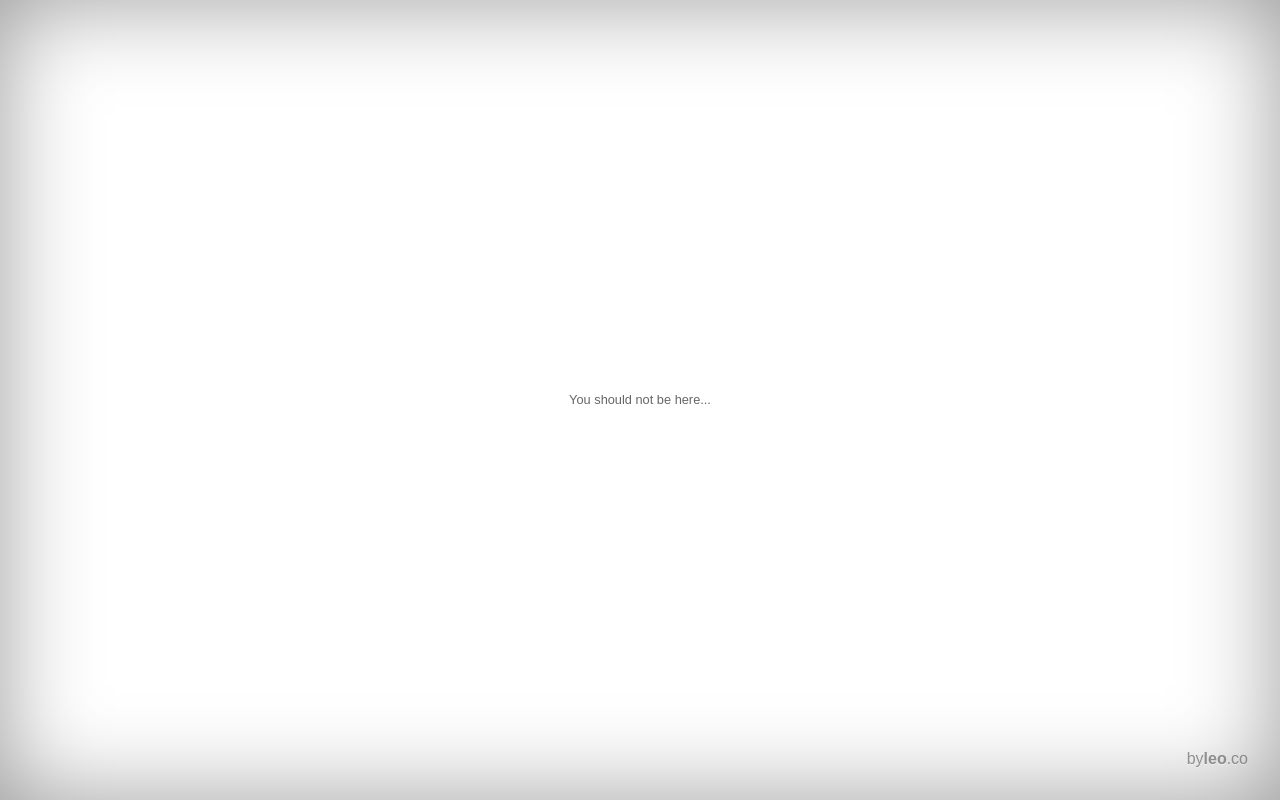
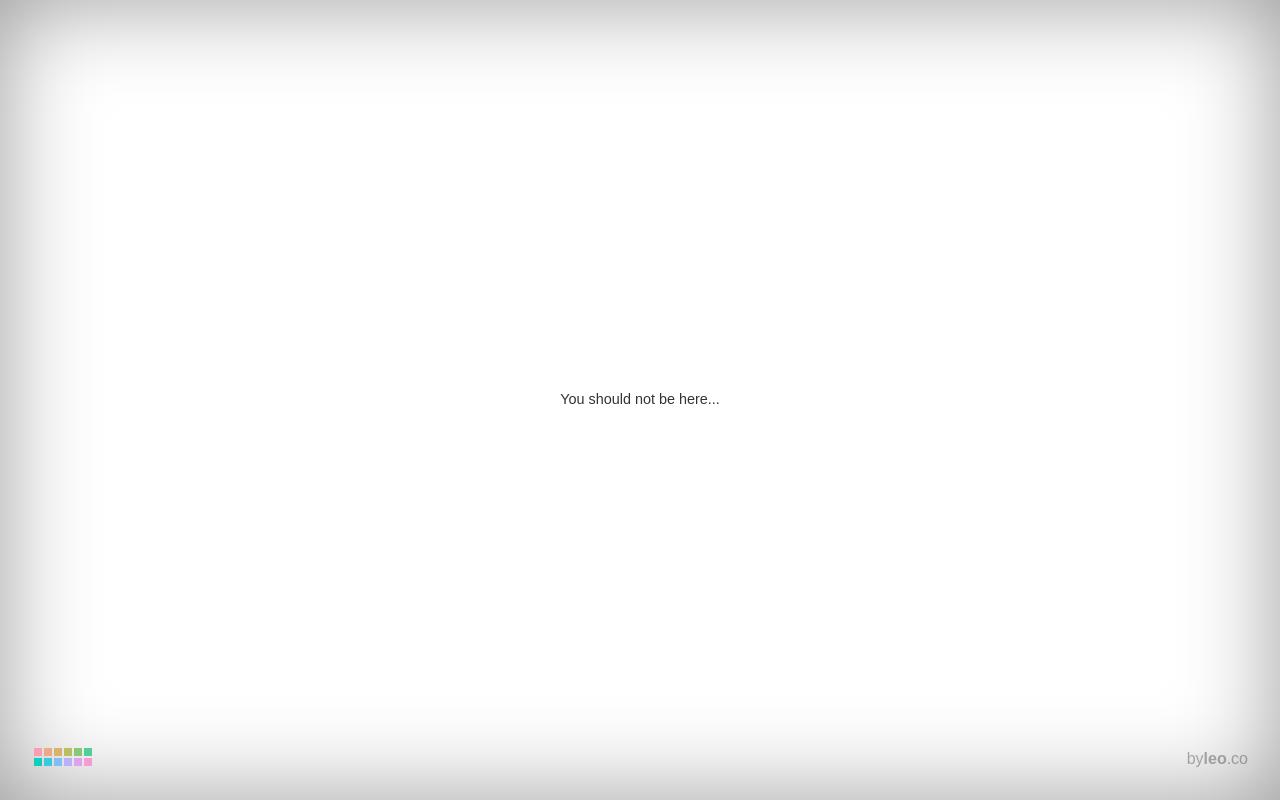
Before and after one commit to owlgrass/byleo.co, a plain HTML site: page index.html in a window 1280 px wide. Drawn offline with Linux system fonts and the light colour scheme.

Commit message:
Removed color background

```diff
--- a/css/main.css
+++ b/css/main.css
@@ -11,16 +11,7 @@ body {
 }
 
 .main-background {
-	-webkit-box-shadow: inset 0 0 6pc hsla(0, 0%, 0%, 0.4);
-	-moz-box-shadow: inset 0 0 6pc hsla(0, 0%, 0%, 0.4);
-	-ms-box-shadow: inset 0 0 6pc hsla(0, 0%, 0%, 0.4);
-	-o-box-shadow: inset 0 0 6pc hsla(0, 0%, 0%, 0.4);
 	box-shadow: inset 0 0 6pc hsla(0, 0%, 0%, 0.4);
-
-	-webkit-animation: fade-in 0.5s;
-	-moz-animation: fade-in 0.5s;
-	-ms-animation: fade-in 0.5s;
-	-o-animation: fade-in 0.5s;
 	animation: fade-in 0.5s;
 
 	position: absolute;
@@ -29,8 +20,6 @@ body {
 	top: 0;
 	left: 0;
 	z-index: -1;
-
-	transition: background 200ms;
 }
 @keyframes fade-in {
 	0% { opacity: 0; }
@@ -49,9 +38,9 @@ body {
 }
 
 .message {
-	color: #666;
+	color: #333;
 	line-height: 1.5;
-	font-size: 0.8rem;
+	font-size: 0.9rem;
 
 	position: absolute;
 	top: 50%;
@@ -62,10 +51,16 @@ body {
 
 nav {
 	position: absolute;
-	bottom: 2rem;
-	right: 2rem;
+	bottom: 0;
+	padding: 2rem;
+	box-sizing: border-box;
+
+	display: flex;
+	justify-content: space-between;
+	align-items: flex-end;
 
 	height: 3rem;
+	width: 100%;
 }
 
 .logo {
@@ -78,6 +73,5 @@ nav {
 	user-select: none;
 	-webkit-user-select: none;
 
-	color: hsla(0, 0%, 0%, 0.4);
-	text-shadow: 0 1px hsla(0, 0%, 100%, 0.4);
+	color: hsla(0, 0%, 0%, 0.3);
 }
--- a/js/main.js
+++ b/js/main.js
@@ -12,8 +12,8 @@ function getColors(n) {
 
 	// For the given lightness L, the highest chroma is C, in order for a complete Hue circle
 
-	// let L = 75
-	// let C = 59
+	let L = 75
+	let C = 59
 
 	// let L = 85
 	// let C = 34
@@ -26,12 +26,13 @@ function getColors(n) {
 
 	// let L = 97
 	// let C = 6
-	let L = 99
-	let C = 2
+
+	// let L = 99
+	// let C = 2
 
 	let colors = new Array(n).fill().map((e, i) => {
 
-		let H = i * 360 / 8
+		let H = i * 360 / n
 
 		let color = colorspaces.make_color('CIELCHuv', [L, C, H])
 		let [r, g, b] = color.as('sRGB').map(c => parseInt(c * 255) )
@@ -47,20 +48,34 @@ function getColors(n) {
 // }
 
 
-// Cycle background color randomly
-let $bg = document.querySelector('.main-background')
-let shuffling = false
-let colors = getColors(8)
-let colorIndex = 0
 
-document.addEventListener('click', e => {
-	if (shuffling)
-		return
-	else
-		shuffling = true
 
-	window.setInterval(() => {
+// Create color table
+const interval = 100	// in ms
+const nColors = 12
+const $nav = document.querySelector('nav')
 
-		$bg.style.background = colors[colorIndex++ % 8]
-	}, 200)
+let colors = getColors(nColors)
+
+// Create table elements
+let rowLength = 6
+let $table = document.createElement('table')
+for (let tr = 0; tr < Math.ceil(nColors/rowLength); tr++) {
+	let $tr = document.createElement('tr')
+	for (let td = 0; td < rowLength; td++) {
+		let i = tr * rowLength + td
+		if (i >= nColors) break
+		let $td = document.createElement('td')
+		$tr.append($td)
+	}
+	$table.append($tr)
+}
+$nav.prepend($table)
+
+// Set table cells background
+let $cells = $table.querySelectorAll('td')
+$cells.forEach(($cell, i) => {
+	$cell.style.background = colors[i]
+	$cell.style.width = '6px'
+	$cell.style.height = '6px'
 })
```
